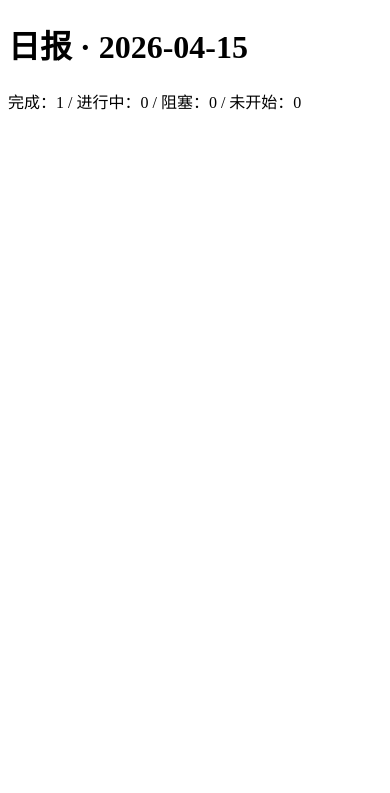
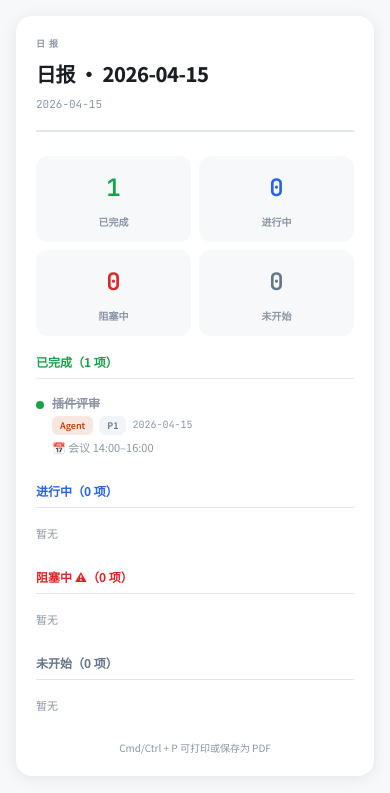
Before and after one commit to sgsfsefscfa-oss/mingyue-pm, a FastAPI app: page /reports/daily in a window 390 px wide. Shown: the top 793 px of the page. Run offline with FastAPI, Linux system fonts and the light colour scheme.

Commit message:
feat: responsive full-page report template (daily/weekly/monthly)

```diff
--- a/app/templates/report_full.html
+++ b/app/templates/report_full.html
@@ -1,8 +1,107 @@
 <!DOCTYPE html>
 <html lang="zh-CN">
-<head><meta charset="UTF-8"><title>{{ title }}</title></head>
+<head>
+<meta charset="UTF-8">
+<meta name="viewport" content="width=device-width,initial-scale=1.0">
+<title>{{ title }}</title>
+<link href="https://fonts.googleapis.com/css2?family=Noto+Sans+SC:wght@300;400;600;700;800&family=JetBrains+Mono:wght@400;600&display=swap" rel="stylesheet">
+<style>
+*{box-sizing:border-box;margin:0;padding:0}
+:root{
+  --bg:#F7F8FA;--bg2:#fff;--border:#E2E6EA;
+  --text:#1A1D21;--text2:#5F6B7A;--text3:#8B95A3;
+  --blue:#2E7CF6;--green:#16A34A;--red:#DC2626;--yellow:#D97706;
+}
+body{font-family:'Noto Sans SC',-apple-system,sans-serif;background:var(--bg);color:var(--text);
+     font-size:clamp(13px,2vw,16px);line-height:1.7;padding:clamp(16px,4vw,48px)}
+.report-wrap{max-width:860px;margin:0 auto;background:var(--bg2);border-radius:16px;padding:clamp(20px,5vw,48px);box-shadow:0 2px 16px rgba(0,0,0,.08)}
+.report-header{border-bottom:2px solid var(--border);padding-bottom:16px;margin-bottom:24px}
+.report-type{font-size:clamp(9px,1.5vw,11px);font-weight:700;letter-spacing:4px;color:var(--text3);margin-bottom:6px}
+.report-title{font-size:clamp(20px,4vw,28px);font-weight:800;letter-spacing:-.5px}
+.report-date{font-size:clamp(11px,2vw,13px);color:var(--text3);margin-top:4px;font-family:'JetBrains Mono',monospace}
+.stats-row{display:grid;grid-template-columns:repeat(4,1fr);gap:clamp(8px,2vw,16px);margin-bottom:clamp(16px,3vw,28px)}
+@media(max-width:480px){.stats-row{grid-template-columns:repeat(2,1fr)}}
+.stat-box{background:var(--bg);border-radius:12px;padding:clamp(12px,2vw,20px);text-align:center}
+.stat-num{font-size:clamp(24px,5vw,36px);font-weight:800;font-family:'JetBrains Mono',monospace}
+.stat-lbl{font-size:clamp(10px,1.5vw,12px);color:var(--text3);margin-top:4px;font-weight:600}
+.section{margin-bottom:clamp(16px,3vw,28px)}
+.section-hd{font-size:clamp(12px,2vw,14px);font-weight:700;color:var(--text2);margin-bottom:clamp(8px,1.5vw,12px);
+            display:flex;align-items:center;gap:8px;padding-bottom:6px;border-bottom:1px solid var(--border)}
+.task-item{display:flex;gap:clamp(8px,1.5vw,12px);align-items:flex-start;
+           padding:clamp(8px,1.5vw,12px) 0;border-bottom:1px solid var(--border)}
+.task-item:last-child{border-bottom:none}
+.task-dot{width:8px;height:8px;border-radius:50%;margin-top:6px;flex-shrink:0}
+.task-body{flex:1;min-width:0}
+.task-title{font-size:clamp(12px,2vw,14px);font-weight:600;line-height:1.4}
+.task-title.done{color:var(--text3);text-decoration:line-through}
+.task-meta{display:flex;gap:6px;margin-top:4px;flex-wrap:wrap}
+.badge{padding:2px 8px;border-radius:6px;font-size:clamp(9px,1.2vw,10px);font-weight:600}
+.task-notes{font-size:clamp(11px,1.5vw,12px);color:var(--text3);margin-top:4px;line-height:1.6}
+.empty-section{color:var(--text3);font-size:clamp(11px,1.5vw,12px);padding:8px 0}
+.print-hint{text-align:center;margin-top:clamp(16px,3vw,28px);font-size:clamp(10px,1.5vw,12px);color:var(--text3)}
+@media print{.print-hint{display:none}body{padding:0}
+.report-wrap{box-shadow:none;border-radius:0}}
+</style>
+</head>
 <body>
-<h1>{{ title }}</h1>
-<p>完成：{{ data.completed|length }} / 进行中：{{ data.running|length }} / 阻塞：{{ data.blocked|length }} / 未开始：{{ data.pending|length }}</p>
+<div class="report-wrap">
+  <div class="report-header">
+    <div class="report-type">{{ {"daily":"日报","weekly":"周报","monthly":"月报"}[period] }}</div>
+    <div class="report-title">{{ title }}</div>
+    <div class="report-date">{{ date_label }}</div>
+  </div>
+
+  <!-- 统计 -->
+  <div class="stats-row">
+    {% set stats = [
+      ("已完成", data.completed|length, "#16A34A"),
+      ("进行中", data.running|length,   "#2563EB"),
+      ("阻塞中", data.blocked|length,   "#DC2626"),
+      ("未开始", data.pending|length,   "#64748B"),
+    ] %}
+    {% for lbl, num, color in stats %}
+    <div class="stat-box">
+      <div class="stat-num" style="color:{{ color }}">{{ num }}</div>
+      <div class="stat-lbl">{{ lbl }}</div>
+    </div>
+    {% endfor %}
+  </div>
+
+  <!-- 各状态分组 -->
+  {% set sections = [
+    ("已完成", data.completed, "#16A34A"),
+    ("进行中", data.running,   "#2563EB"),
+    ("阻塞中 ⚠", data.blocked, "#DC2626"),
+    ("未开始", data.pending,   "#64748B"),
+  ] %}
+  {# proj_map 由 router 传入，格式为 {project_id: Project}，Jinja2 不支持 dict 原地修改 #}
+
+  {% for section_label, items, color in sections %}
+  <div class="section">
+    <div class="section-hd" style="color:{{ color }}">{{ section_label }}（{{ items|length }} 项）</div>
+    {% if items %}
+      {% for t in items %}
+      {% set proj = proj_map.get(t.project) %}
+      <div class="task-item">
+        <div class="task-dot" style="background:{{ color }}"></div>
+        <div class="task-body">
+          <div class="task-title {{ 'done' if t.status == 'completed' else '' }}">{{ t.title }}</div>
+          <div class="task-meta">
+            {% if proj %}<span class="badge" style="background:{{ proj.color }}20;color:{{ proj.color }}">{{ proj.short or proj.name }}</span>{% endif %}
+            <span class="badge" style="background:#F1F5F9;color:#64748B">P{{ t.priority }}</span>
+            {% if t.due_date %}<span style="font-size:10px;color:var(--text3);font-family:'JetBrains Mono',monospace">{{ t.due_date }}</span>{% endif %}
+          </div>
+          {% if t.notes %}<div class="task-notes">{{ t.notes }}</div>{% endif %}
+        </div>
+      </div>
+      {% endfor %}
+    {% else %}
+      <div class="empty-section">暂无</div>
+    {% endif %}
+  </div>
+  {% endfor %}
+
+  <div class="print-hint">Cmd/Ctrl + P 可打印或保存为 PDF</div>
+</div>
 </body>
 </html>
```
